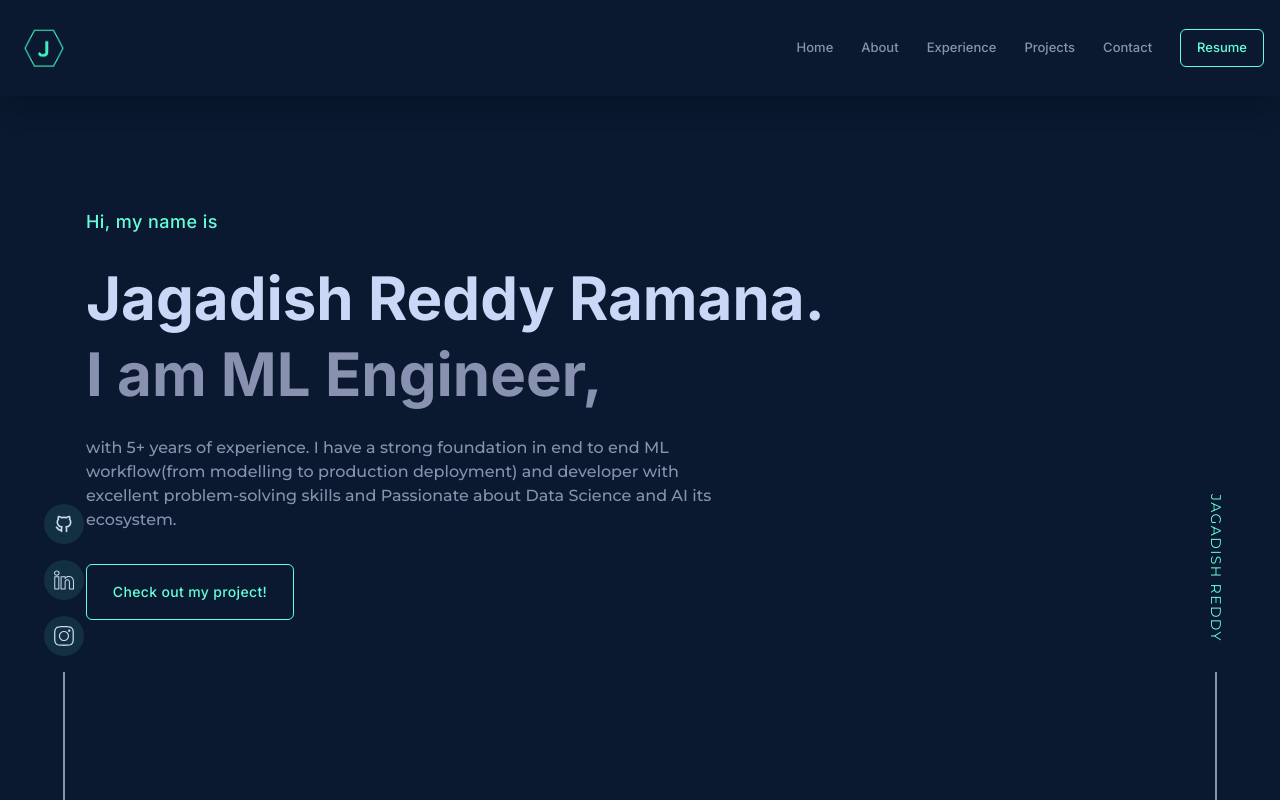
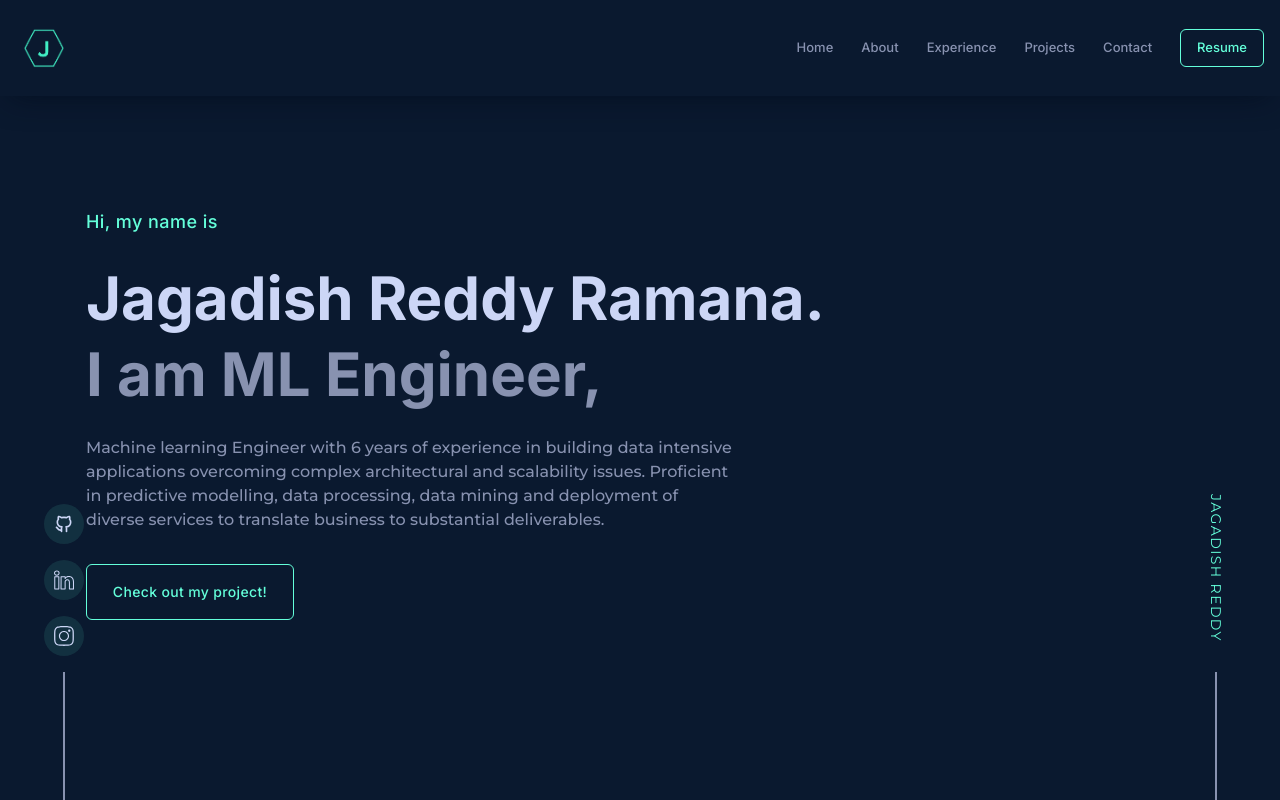
Before and after one commit to LoneGeek16/portfolio, a Next.js app: page / in a window 1280 px wide. Built offline with nearby package versions, Linux system fonts and the light colour scheme.

Commit message:
new version 2

```diff
--- a/components/Banner.tsx
+++ b/components/Banner.tsx
@@ -30,10 +30,9 @@ const Banner = () => {
         transition={{ duration: 0.5, delay: 0.8 }}
         className="text-base md:max-w-[650px] text-textDark font-medium"
       >
-        with 5+ years of experience. I have a
-        strong foundation in end to end ML workflow(from modelling to production deployment) and
-        developer with excellent problem-solving skills and Passionate about Data Science and AI
-        its ecosystem.
+        Machine learning Engineer with 6 years of experience in building data intensive applications overcoming
+        complex architectural and scalability issues. Proficient in predictive modelling, data processing, data
+        mining and deployment of diverse services to translate business to substantial deliverables.
       </motion.p>
       <a href="https://github.com/LoneGeek16" target="_blank">
         <motion.button
```
